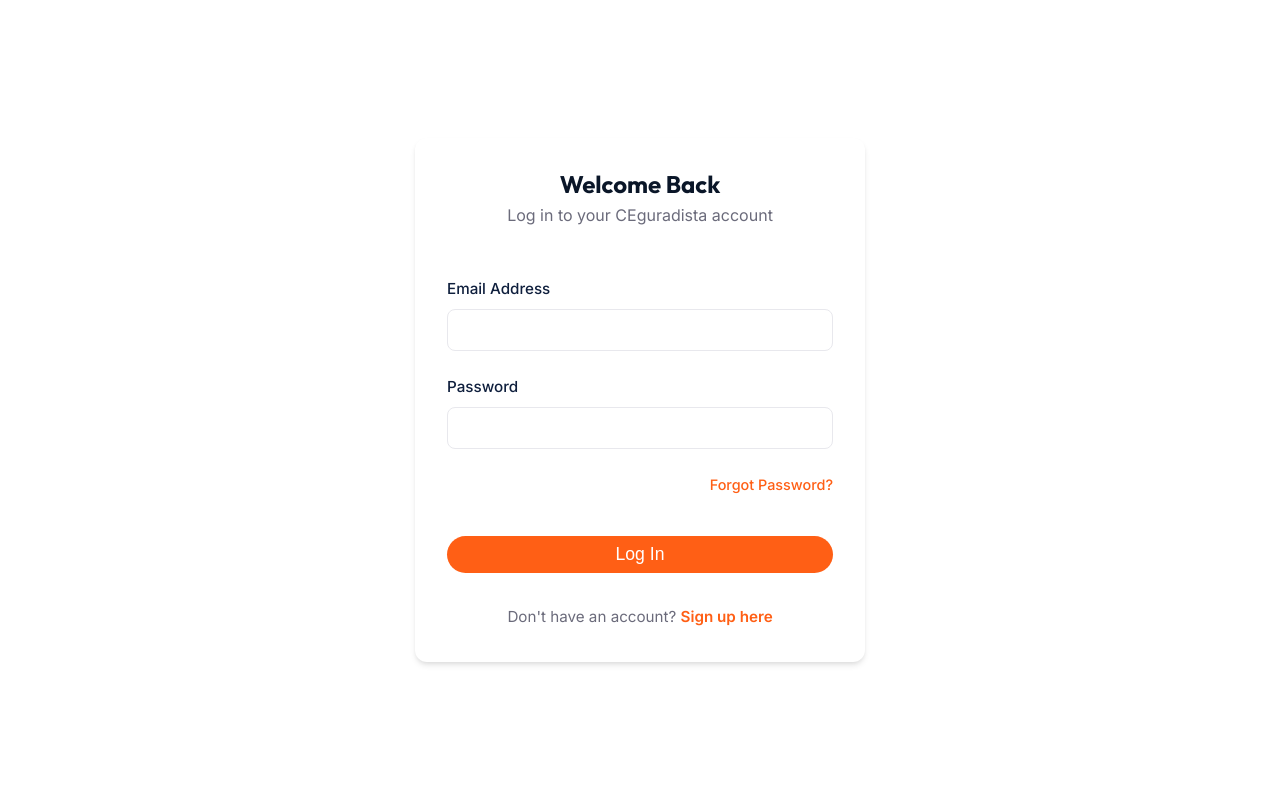
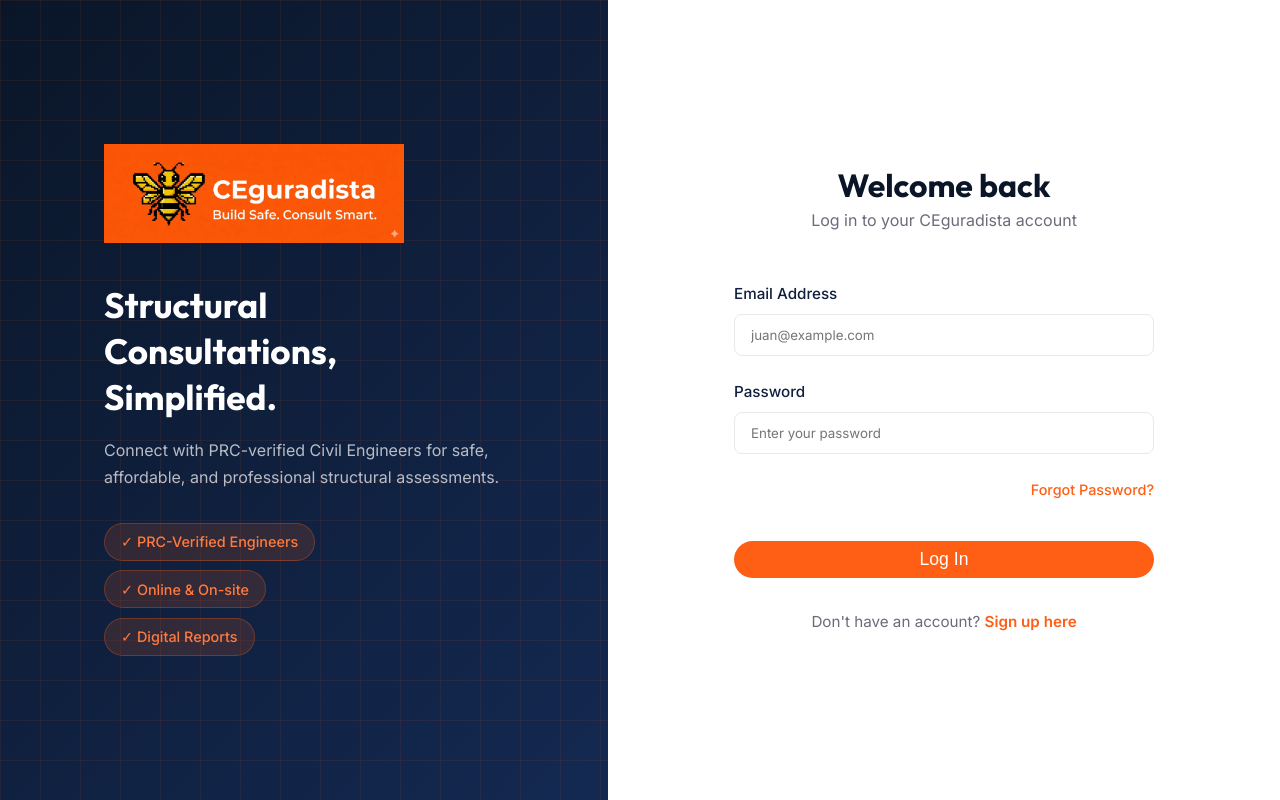
Before and after one commit to colkeaz/CivilPH, a React (Vite) app: page /login in a window 1280 px wide. Built offline with nearby package versions, Linux system fonts and the light colour scheme.

Commit message:
style: redesign login page with split-panel layout and logo banner

```diff
--- a/src/pages/LoginPage.tsx
+++ b/src/pages/LoginPage.tsx
@@ -1,16 +1,19 @@
 import React, { useState } from 'react';
 import { Link, useNavigate } from 'react-router-dom';
 import { useAuth } from '../store/AuthContext';
+import logoBanner from '../images/LogoBanner.png';
 import '../styles/AuthPages.css';
 
 const LoginPage = () => {
   const [email, setEmail] = useState('');
   const [password, setPassword] = useState('');
+  const [error, setError] = useState('');
   const { login } = useAuth();
   const navigate = useNavigate();
 
   const handleLogin = async (e: React.FormEvent) => {
     e.preventDefault();
+    setError('');
     try {
       const res = await fetch('/api/v1/auth/login', {
         method: 'POST',
@@ -20,14 +23,14 @@
       if (!res.ok) throw new Error('API failed');
       const data = await res.json();
       login(data.user, data.token);
-    } catch (error) {
+    } catch (err) {
       // Fallback to localStorage
       const users = JSON.parse(localStorage.getItem('civilph_users') || '[]');
       const user = users.find((u: any) => u.email === email);
       if (user) {
         login(user, 'fallback_token');
       } else {
-        alert('Invalid credentials or user not found in local storage.');
+        setError('Invalid credentials. Please check your email and password.');
         return;
       }
     }
@@ -35,19 +38,42 @@
   };
 
   return (
-    <div className="auth-fullpage">
-      <main className="auth-main">
-        <div className="auth-card card">
-          <h2 className="auth-title">Welcome Back</h2>
-          <p className="auth-subtitle">Log in to your CEguradista account</p>
+    <div className="auth-split-page">
+      {/* Left Panel - Branding */}
+      <div className="auth-left-panel">
+        <div className="auth-panel-overlay" />
+        <div className="auth-panel-content">
+          <img src={logoBanner} alt="CEguradista" className="auth-logo-banner" />
+          <h2 className="auth-panel-headline">Structural Consultations, Simplified.</h2>
+          <p className="auth-panel-subtext">
+            Connect with PRC-verified Civil Engineers for safe, affordable, and professional structural assessments.
+          </p>
+          <div className="auth-panel-badges">
+            <span className="auth-badge">✓ PRC-Verified Engineers</span>
+            <span className="auth-badge">✓ Online & On-site</span>
+            <span className="auth-badge">✓ Digital Reports</span>
+          </div>
+        </div>
+      </div>
+
+      {/* Right Panel - Form */}
+      <div className="auth-right-panel">
+        <div className="auth-form-wrapper">
+          <div className="auth-form-header">
+            <h1 className="auth-title">Welcome back</h1>
+            <p className="auth-subtitle">Log in to your CEguradista account</p>
+          </div>
+
+          {error && <div className="auth-error">{error}</div>}
 
           <form className="auth-form" onSubmit={handleLogin}>
             <div className="form-group">
-              <label htmlFor="email">Email Address</label>
+              <label htmlFor="login-email">Email Address</label>
               <input
                 type="email"
-                id="email"
+                id="login-email"
                 className="input-field"
+                placeholder="juan@example.com"
                 required
                 value={email}
                 onChange={(e) => setEmail(e.target.value)}
@@ -55,11 +81,12 @@
             </div>
 
             <div className="form-group">
-              <label htmlFor="password">Password</label>
+              <label htmlFor="login-password">Password</label>
               <input
                 type="password"
-                id="password"
+                id="login-password"
                 className="input-field"
+                placeholder="Enter your password"
                 required
                 value={password}
                 onChange={(e) => setPassword(e.target.value)}
@@ -77,7 +104,7 @@
             <p>Don't have an account? <Link to="/signup" className="text-orange">Sign up here</Link></p>
           </div>
         </div>
-      </main>
+      </div>
     </div>
   );
 };
--- a/src/styles/AuthPages.css
+++ b/src/styles/AuthPages.css
@@ -9,6 +9,145 @@
   min-height: 100vh;
   display: flex;
   background-color: var(--white);
+}
+
+.auth-fullpage .auth-main {
+  flex: 1;
+  display: flex;
+  align-items: center;
+  justify-content: center;
+  padding: var(--spacing-xl);
+}
+
+/* Split-panel layout for login */
+.auth-split-page {
+  min-height: 100vh;
+  display: flex;
+  background-color: var(--white);
+}
+
+.auth-left-panel {
+  flex: 1;
+  position: relative;
+  background: linear-gradient(135deg, var(--midnight-900) 0%, var(--midnight-700) 100%);
+  display: flex;
+  align-items: center;
+  justify-content: center;
+  overflow: hidden;
+}
+
+.auth-panel-overlay {
+  position: absolute;
+  inset: 0;
+  background-image:
+    linear-gradient(rgba(255, 95, 21, 0.08) 1px, transparent 1px),
+    linear-gradient(90deg, rgba(255, 95, 21, 0.08) 1px, transparent 1px);
+  background-size: 40px 40px;
+  pointer-events: none;
+}
+
+.auth-panel-content {
+  position: relative;
+  z-index: 2;
+  padding: 3rem 2.5rem;
+  max-width: 480px;
+  text-align: left;
+}
+
+.auth-logo-banner {
+  width: 100%;
+  max-width: 300px;
+  object-fit: contain;
+  margin-bottom: 2.5rem;
+  display: block;
+}
+
+.auth-panel-headline {
+  font-size: clamp(1.5rem, 3vw, 2.2rem);
+  font-weight: 700;
+  color: var(--white);
+  margin-bottom: 1rem;
+  line-height: 1.3;
+}
+
+.auth-panel-subtext {
+  color: rgba(255, 255, 255, 0.7);
+  font-size: 1rem;
+  line-height: 1.7;
+  margin-bottom: 2rem;
+}
+
+.auth-panel-badges {
+  display: flex;
+  flex-direction: column;
+  gap: 0.6rem;
+}
+
+.auth-badge {
+  display: inline-flex;
+  align-items: center;
+  gap: 0.5rem;
+  background-color: rgba(255, 95, 21, 0.15);
+  border: 1px solid rgba(255, 95, 21, 0.3);
+  color: var(--orange-400);
+  font-size: 0.9rem;
+  font-weight: 500;
+  padding: 0.4rem 1rem;
+  border-radius: var(--radius-full);
+  width: fit-content;
+}
+
+.auth-right-panel {
+  flex: 1;
+  display: flex;
+  align-items: center;
+  justify-content: center;
+  padding: 2rem;
+  background-color: var(--white);
+}
+
+.auth-form-wrapper {
+  width: 100%;
+  max-width: 420px;
+}
+
+.auth-form-header {
+  margin-bottom: 2rem;
+}
+
+.auth-error {
+  background-color: #fef2f2;
+  border: 1px solid #fca5a5;
+  color: #dc2626;
+  border-radius: var(--radius-md);
+  padding: 0.75rem 1rem;
+  font-size: 0.9rem;
+  margin-bottom: 1rem;
+}
+
+@media (max-width: 768px) {
+  .auth-split-page {
+    flex-direction: column;
+  }
+  .auth-left-panel {
+    min-height: 180px;
+    flex: none;
+  }
+  .auth-panel-content {
+    text-align: center;
+    padding: 1.5rem;
+  }
+  .auth-panel-badges {
+    align-items: center;
+  }
+  .auth-logo-banner {
+    margin: 0 auto 1rem;
+    max-width: 180px;
+  }
+  .auth-panel-headline,
+  .auth-panel-subtext {
+    display: none;
+  }
 }
 
 .auth-fullpage .auth-main {
```
